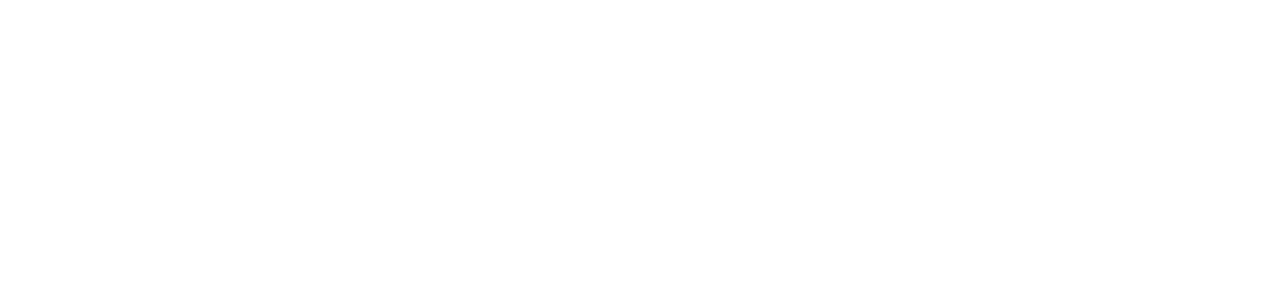
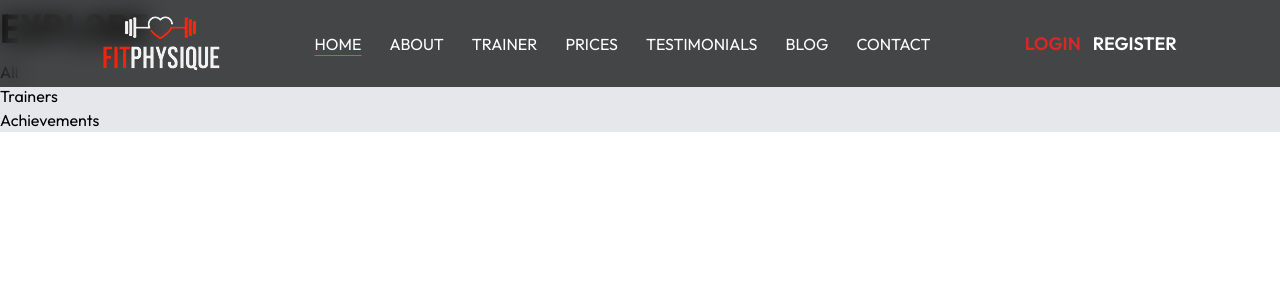
Before and after one commit to Biswash059/Gym_website, a React (Vite) app: page /gallery in a window 1280 px wide. Before the commit this address had no page. Shown: the top 300 px of the page. Built offline with nearby package versions, Linux system fonts and the light colour scheme.

Commit message:
gallery section ongoing

```diff
--- a/src/App.jsx
+++ b/src/App.jsx
@@ -7,11 +7,10 @@
 import About from "./Pages/About";
 import Trainer from "./Pages/Trainer";
 import TrainerContent from "./Components/Trainer/TrainerContent";
-
 import Contact from "./Pages/Contact";
-
 import Login from "./Pages/Login";
 import Register from "./Pages/Register";
+import Gallery from "./Pages/Gallery"
 
 
 const App = () => {
@@ -28,7 +27,7 @@
         <Route path="/contact" element={<Contact />} />
         <Route path="/login" element={<Login />} />
         <Route path="/register" element={<Register />} />
-
+        <Route path="/gallery" element={<Gallery />} />
       </Routes>
       </>
   );
--- a/src/Components/Footer.jsx
+++ b/src/Components/Footer.jsx
@@ -1,4 +1,5 @@
 import React from "react";
+import { useNavigate } from "react-router-dom";
 import BgImg from "../assets/img/blog/post3.jpg";
 import Logo from "../assets/img/logo.png";
 import Img1 from "../assets/img/trainers/david.jpg";
@@ -64,6 +65,11 @@
       toast.error(data.message);
       setResult();
     }
+  };
+
+  const navigate = useNavigate();
+  const handleClick = () => {
+    navigate("/gallery");
   };
 
   return (
@@ -139,7 +145,7 @@
 
           {/* Gallery */}
           <div className="flex flex-col gap-5 px-6 md:p-0">
-            <h3 className="h3 uppercase text-red-500">Gallery</h3>
+            <h3 onClick={handleClick} className="h3 uppercase text-red-500 cursor-pointer">Gallery</h3>
             <div className="grid grid-cols-2 md:grid-cols-3 gap-3 ">
               <img src={Img1} alt="" className="w-full h-full" />
               <img src={Img2} alt="" className="w-full h-full" />
--- /dev/null
+++ b/src/Pages/Gallery.jsx
@@ -0,0 +1,23 @@
+import React from 'react'
+import Header from "../Components/Header"
+
+const Gallery = () => {
+  return (
+    <section className='bg-gray-200'>
+        <Header></Header>
+        <div>
+            <h1 className='h1'>Explore</h1>
+            <div>
+                <ul>
+                    <li>All</li>
+                    <li>Trainers</li>
+                    <li>Achievements</li>
+                    <li></li>
+                </ul>
+            </div>
+        </div>
+    </section>
+  )
+}
+
+export default Gallery
```
